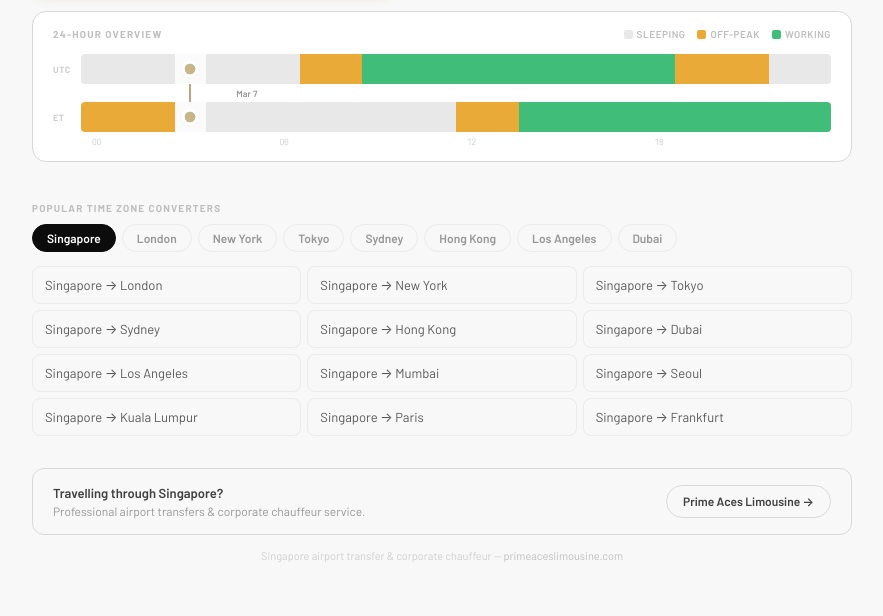
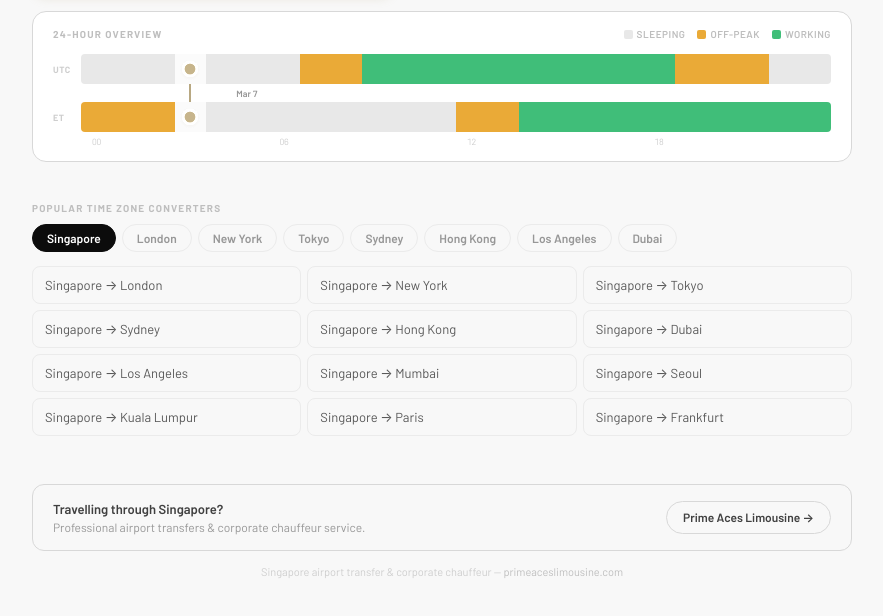
Before and after one commit to PrimeAcesLimousine/timezone-converter, a website: page index.html in a window 1280 px wide. Shown: the part 304-920 px from the top of the page, without its empty margins (198-1081 px from the left). Drawn offline with Linux system fonts and the light colour scheme.

Commit message:
Increase biz card spacing from 32px to 48px on homepage
Co-Authored-By: Claude Opus 4.6 <noreply@anthropic.com>

```diff
--- a/index.html
+++ b/index.html
@@ -661,7 +661,7 @@
   .quick-links-pill.active { background: #0C0C0C; color: #fff; border-color: #0C0C0C; }
   .quick-links-section { display: none; }
   .quick-links-section.active { display: block; }
-  .biz-card-section { display: none; margin-top: 32px; }
+  .biz-card-section { display: none; margin-top: 48px; }
   .biz-card-section.active { display: block; }
   .quick-links-grid {
     display: grid;
```
